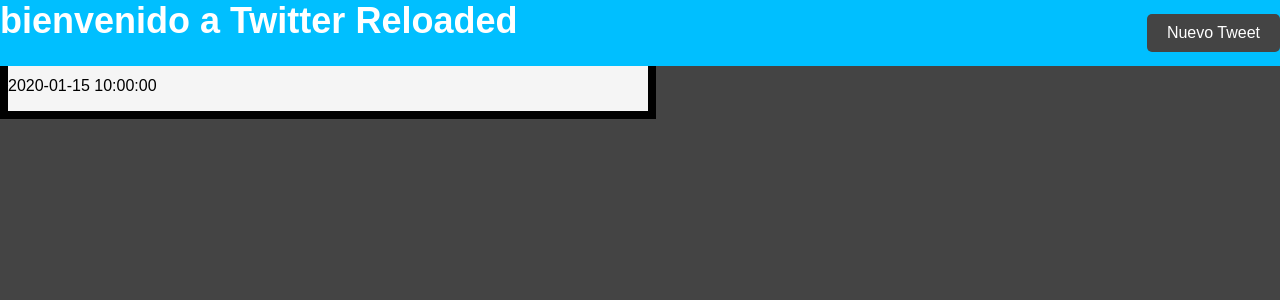
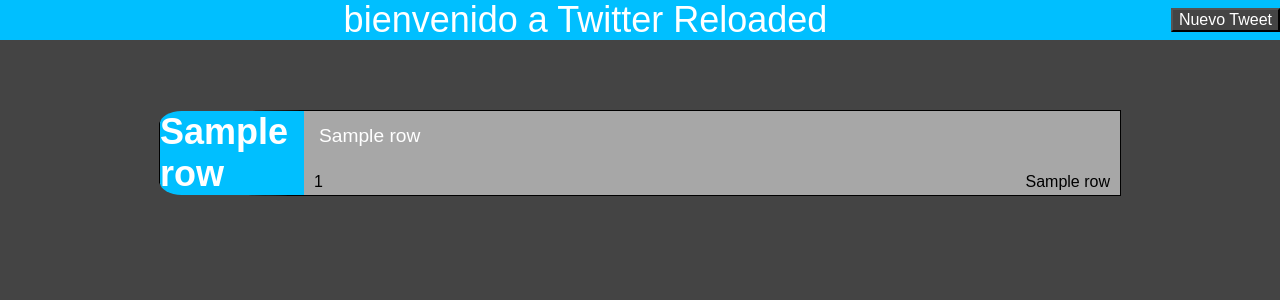
Before and after one commit to AndreaMRinTr/proy_DistributedSystems, a Flask app: template templates/DashBoard.html in a window 1280 px wide; the page is wider, and only the part inside the window is pictured. Shown: the top 300 px of that part. Run offline with Flask 3, Linux system fonts and the light colour scheme; the template is opened without the code that fills it: most values are stand-ins (such as "Sample title", 1, 10 or a date in 2020).

Commit message:
implementacion de conexcion a base de datos

```diff
--- a/main.py
+++ b/main.py
@@ -2,13 +2,16 @@
 from flask import Flask, request, render_template,jsonify
 from datetime import datetime
 from objects import Tweet, User
-from pymongo import MongoClient
+import mysql.connector
 import json
 
 app = Flask(__name__)
-#client = MongoClient('mongodb://localhost:27017/')
-#db = client['your_database_name']
-
+db = mysql.connector.connect(
+    host="localhost",
+    user="root",
+    password="",
+    database="tweetdisarq"  # Replace with your actual database name
+)
 @app.route('/')
 def hello_world():
     #return 'Hello, World!  check out this tweet {}'.format(create_tweet())
@@ -35,8 +38,15 @@
 
 @app.route('/board', methods=['POST'])
 def board():
-    tweets = load_tweets_from_json()
-    return render_template('DashBoard.html', tweets=tweets)
+    cursor = db.cursor()
+    query = """
+    SELECT t.fecha, t.text, u.nickname, t.hora
+    FROM tweet AS t
+    JOIN user AS u ON t.author = u.userid
+    """
+    cursor.execute(query)
+    data = cursor.fetchall()
+    return render_template('DashBoard.html', data=data)
 
 @app.route('/details', methods=['POST'])
 def details():
--- /dev/null
+++ b/static/header.css
@@ -0,0 +1,44 @@
+.top-bar {
+    background-color: #00BFFF;
+    display: flex;
+    align-items: center;
+    height: 5svh;
+    position: fixed;
+    color: #FFFFFF;
+    width: 100%;
+}
+.logo{
+    flex: 1;
+    display: flex;
+    align-items: center;
+    justify-content: flex-start;
+}
+.logo svg {
+    height: 100%;
+    width: auto;
+    margin-left: 10px;
+}
+.username {
+    flex: 1;
+    display: flex;
+    align-items: center;
+    justify-content: center;
+    font-size: 36px;
+    height: 100%;
+}
+
+.abutton {
+    flex: 1;
+    display: flex;
+    align-items: center;
+    justify-content: flex-end;
+    background-color: #444444;
+    color: #FFFFFF;
+    font-size: 16px;
+    height: 100%;
+}
+
+.button abutton {
+    height: 100%;
+    background-color: #444444;
+}
--- a/static/style.css
+++ b/static/style.css
@@ -44,54 +44,27 @@
 			width: 100%;
 			box-sizing: border-box;
 		}
+
 		.buttons {
 			display: flex;
 			justify-content: space-between;
 			width: 100%;
 		}
-		.abutton {
-			background-color: #444444;
-			color: #FFFFFF;
-			font-size: 16px;
-			border: none;
-			padding: 10px 20px;
-			border-radius: 5px;
-			cursor: pointer;
-		}
 		.top-bar {
 			background-color: #00BFFF;
 			color: #FFFFFF;
-			padding: 0px;
-			display: flex;
-			align-items: center;
-			justify-content: space-between;
-			box-sizing: border-box;
-			position: fixed;
-      		top: 0;
-      		left: 0;
       		width: 100%;
 		}
 
 .tweet-container {
-    min-width: 50vw;
-	width: 100%;
-    margin: 0 auto;
     background-color: #444444;
 	display: flex;
-	padding-right: 5%;
 	flex-direction: column;
-	justify-content: center;
-	height: 10vh;
+	align-items: center;
+	width: 100vw;
+	padding-top: 100px;
 }
-.tweet {
-    background-color: #f5f5f5;
-    border: 8px solid #000000;
-    margin-bottom: 10px;
-	width: 50%;
-	display: flex;
-    flex-direction: column;
 
-}
 
 
 .main_page{
--- a/static/tweet.css
+++ b/static/tweet.css
@@ -1,32 +1,65 @@
+.tweet {
+    background-color: #f5f5f5;
+    border: 1px solid #000000;
+    margin: 10px;
+	width: 75vw;
+	display: flex;
+    flex-direction: row;
+	border-bottom-left-radius: 15%;
+    border-top-left-radius: 15%;
+}
+
 .tweet-header {
 
 	background-color: #00BFFF;
-	flex: 0 0 25%;
-	margin-right: 10px;
+	flex: 0 0 15%;
 	display: flex;
-    flex-direction: row;
+    justify-content: center;
+    align-items: flex-end;
 	width: 50%;
 	color: white;
+    border-bottom-left-radius: 15%;
+    border-top-left-radius: 15%;
 
 }
-.tweet-header .item{
-	flex: 1;
-	height: 100%;
-	background-color: blue;
-	color: white;
-	display: flex;
-	align-items: center;
-	justify-content: center;
+.item{
+	 margin-bottom: 0;
 }
 
 .tweet-content {
 	display: flex;
 	flex-direction: column;
+    align-items: flex-start;
 	background-color: #a7a7a7;
 
+    padding-top: 0;
+    margin-top: 0;
+	width: 100%;
 }
 .tweet-text{
 	color: white;
 	font-size: larger;
+    padding-left: 15px;
+    padding-right: 15px;
+    padding-top: 10px;
 	margin-bottom: 10px;
+    margin-top: auto;
 }
+.tweet-details{
+    background-color: #a7a7a7;
+    margin-bottom: auto;
+    width: 100%;
+    display: flex;
+    color: black;
+    flex-direction: space-between;
+}
+.left{
+    margin-right: auto;
+    padding-left: 10px;
+    margin-bottom: 0;
+}
+.right{
+    margin-left: auto;
+    padding-right: 10px;
+    margin-bottom: 0;
+}
--- a/templates/DashBoard.html
+++ b/templates/DashBoard.html
@@ -4,40 +4,39 @@
 	<title>Twitter Reloaded</title>
 	<link rel="stylesheet" href= "{{ url_for('static', filename='style.css') }}">
 	<link rel="stylesheet" href= "{{ url_for('static', filename='tweet.css') }}">
+	<link rel="stylesheet" href= "{{ url_for('static', filename='header.css') }}">
+</head>
+<body>
+
 	<div class="top-bar">
-		<h1>bienvenido a Twitter Reloaded</h1>
+		<div class = username>
+			<span>bienvenido a Twitter Reloaded</span>
+		</div>
+		<div class="button">
       		<form method="post" action="{{ url_for('create_tweet') }}">
 				<button  class ="abutton" type="submit">Nuevo Tweet</button>
 			</form>
 		</div>
-</head>
-<body>
+
+	</div>
+
 
 	<div class="tweet-container">
-        	{% for tweet in tweets %}
-        	<div class="tweet" onclick="openModal('{{ tweet.username }}', '{{ tweet.content }}', '{{ tweet.timestamp }}')">
+		{% for row in data %}
+		<div class="tweet">
 			<div class="tweet-header">
-				 	<p class="item">{{ tweet.username }}</p>
+				<h1 class="item">{{ row[2]}}</h1>
 			</div>
 			<div class="tweet-content">
-					<p class="tweet-text">{{ tweet.content }}</p>
+				<p class="tweet-text">{{ row[1] }}</p>
+				<div class="tweet-details">
+					<p class ="left">{{ row[0] }}</p>
+					<p class ="right">{{ row[3] }}</p>
 				</div>
-            	<div class="tweet-details">
-				  <p class="tweet-time">{{ tweet.timestamp }}</p>
 			</div>
 		</div>
 		{% endfor %}
 	</div>
 
-
-		<!-- Modal -->
-	<div id="tweetModal" class="modal">
-	  <div class="modal-content">
-		<span class="close" onclick="closeModal()">&times;</span>
-		<h2 id="modal-username"></h2>
-		<p id="modal-content"></p>
-		<p id="modal-timestamp"></p>
-	  </div>
-	</div>
 </body>
 </html>
```
Lines whose indentation alone changed are shown as unchanged.
